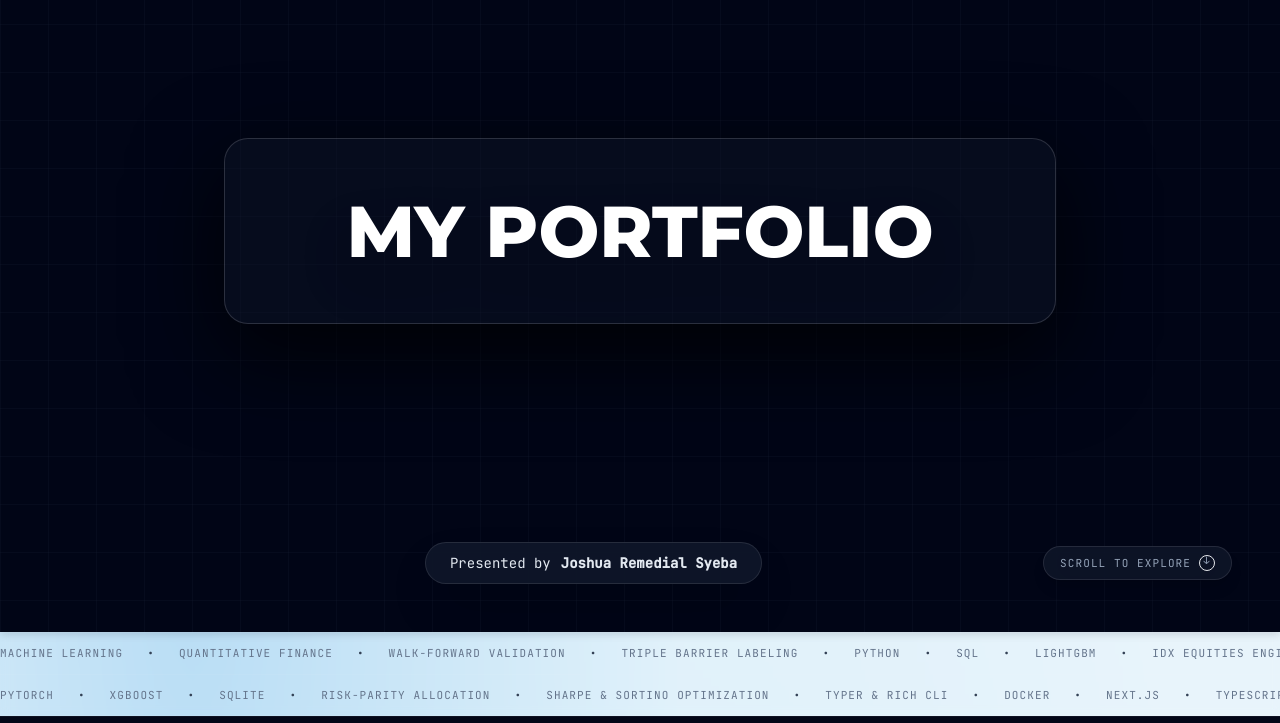
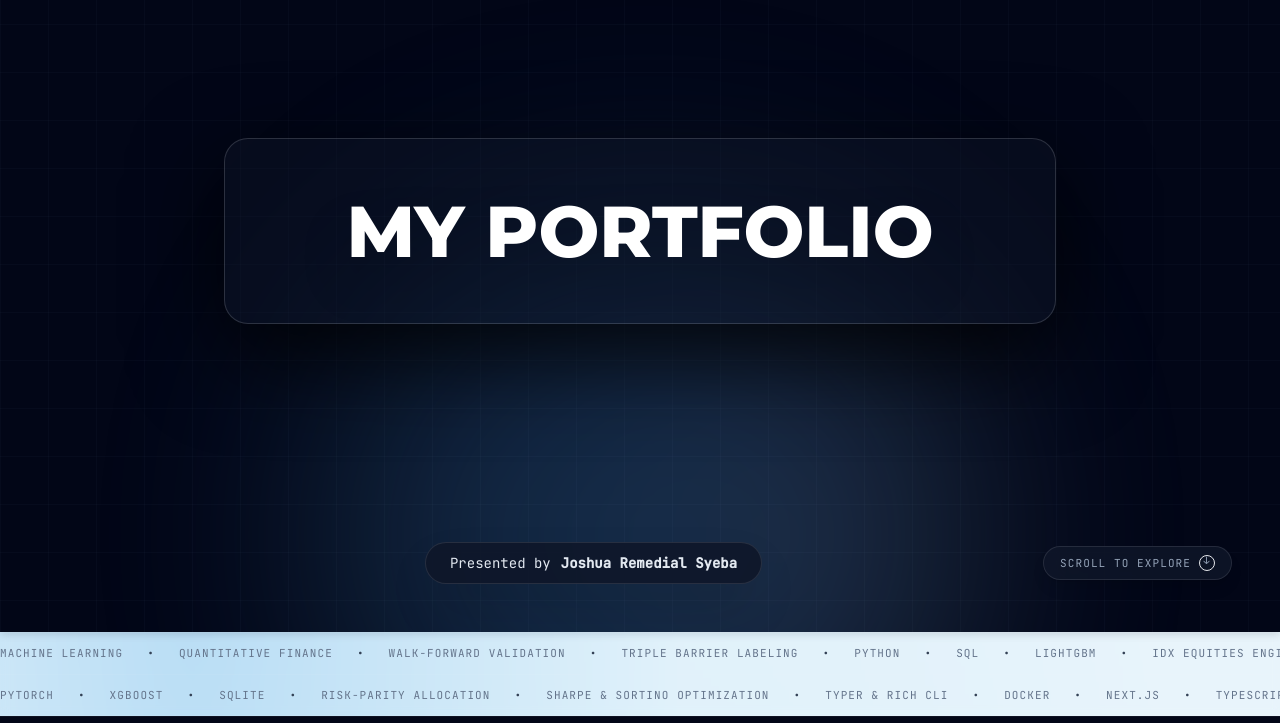
Before and after one commit to Josshua-DSA/Ingenium, a Next.js app: page / in a window 1280 px wide. Shown: the part 168-891 px from the top of the page. Built offline with nearby package versions, Linux system fonts and the light colour scheme.

Commit message:
feat(ui): add 4-corner physical orbital spotlight component

```diff
--- a/components/ui/OrbitalSpotlight.tsx
+++ b/components/ui/OrbitalSpotlight.tsx
@@ -1,12 +1,10 @@
 export function OrbitalSpotlight() {
   return (
     <div className="absolute inset-0 z-0 pointer-events-none overflow-hidden">
-      {/* Primary Cyan Orbital Glowing Orb */}
+      {/* Arctic Blue Orbital Glowing Orb */}
       <div
-        className="absolute w-[500px] h-[500px] rounded-full bg-gradient-to-r from-frost-cyan via-arctic-blue to-frost-mid opacity-40 blur-[120px] animate-orbital-glow"
+        className="absolute w-[600px] h-[600px] rounded-full bg-gradient-to-r from-arctic-bright via-arctic-blue to-arctic-light opacity-30 blur-[130px] animate-orbital-glow"
       />
-      {/* Secondary Ambient Backdrop Layer */}
-      <div className="absolute inset-0 bg-slate-950/40" />
     </div>
   )
 }
```
